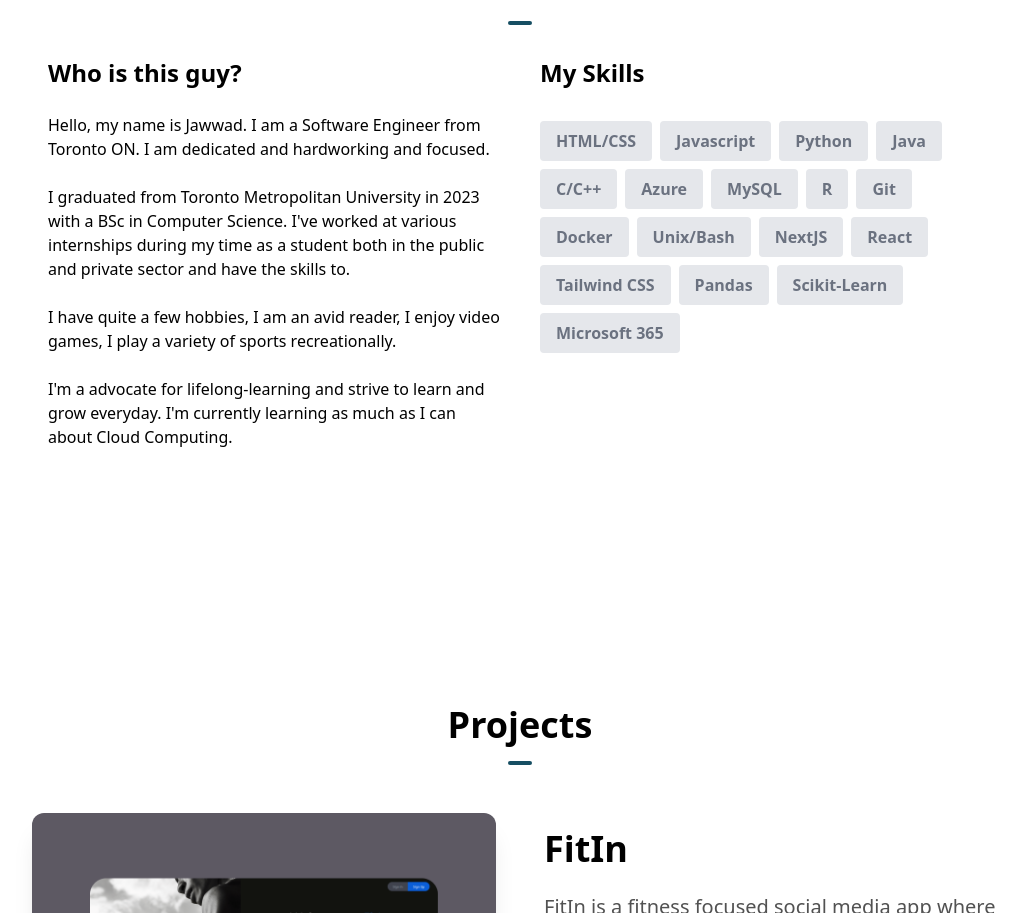
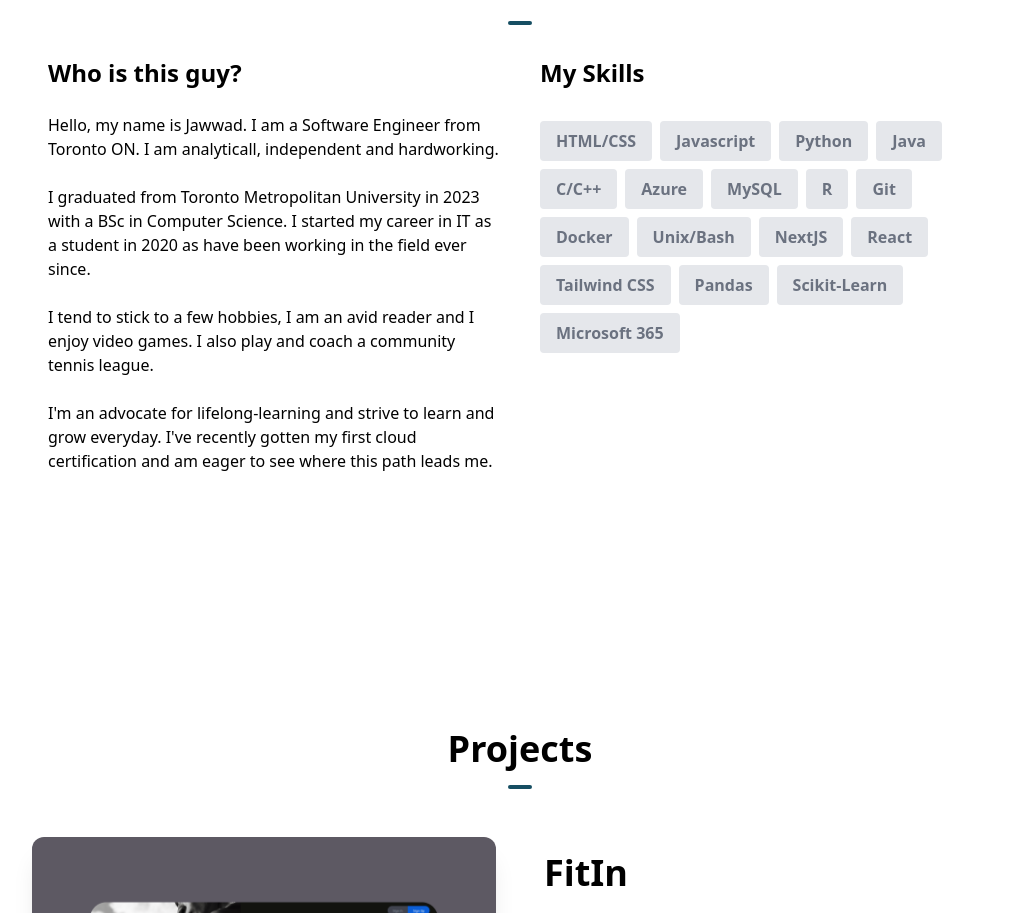
Before and after one commit to JawwadK/tailwind-portfolio, a Next.js app: page / in a window 1280 px wide. Shown: the part 1032-1945 px from the top of the page, without its empty margins (120-1146 px from the left). Built offline with nearby package versions, Linux system fonts and the light colour scheme.

Commit message:
Fixed apostrophe problems

```diff
--- a/components/About.tsx
+++ b/components/About.tsx
@@ -38,25 +38,24 @@ const About = () => {
 
                 <p>
                   Hello, my name is Jawwad. I am a Software Engineer from
-                  Toronto ON. I am dedicated and hardworking and focused.
+                  Toronto ON. I am analyticall, independent and hardworking.
                 </p>
                 <br />
                 <p>
                   I graduated from Toronto Metropolitan University in 2023 with
-                  a BSc in Computer Science. I've worked at various internships
-                  during my time as a student both in the public and private
-                  sector and have the skills to.
+                  a BSc in Computer Science. I started my career in IT as a
+                  student in 2020 as have been working in the field ever since.
                 </p>
                 <br />
                 <p>
-                  I have quite a few hobbies, I am an avid reader, I enjoy video
-                  games, I play a variety of sports recreationally.
+                  I tend to stick to a few hobbies, I am an avid reader and I
+                  enjoy video games. I also play and coach a community tennis
+                  league.
                 </p>
                 <br />
                 <p>
-                  I'm a advocate for lifelong-learning and strive to learn and
-                  grow everyday. I&apos;m currently learning as much as I can
-                  about Cloud Computing.
+                  I&apos;m an advocate for lifelong-learning and strive to learn
+                  and grow everyday. I&apos;ve recently gotten my first cloud certification and am eager to see where this path leads me.
                 </p>
               </div>
               <div className="md:w-1/2">
--- a/components/Content.tsx
+++ b/components/Content.tsx
@@ -56,10 +56,11 @@ const Content = () => {
 
           <div className="md:mt-2 md:w-3/5">
             <h1 className="font-bold text-4xl mt-6 md:text-7xl md:mt-0">
-              Hello, I'm Jawwad!
+              Hello, I&apos;m Jawwad!
             </h1>
             <p className="text-lg mt-4 mb-6 md:text-2xl">
-              I'm a Software Engineer based in Toronto. Dedicated to simplifying work with innovative solutions.
+              I&apos;m a Software Engineer based in Toronto. Dedicated to
+              simplifying work with innovative solutions.
             </p>
           </div>
         </div>
--- a/components/Footer.tsx
+++ b/components/Footer.tsx
@@ -32,19 +32,31 @@ const Footer = () => {
             </p>
           </div>
           <div className="flex flex-row item-center justify-center space-x-2 mb-1">
-            <a href="https://github.com/JawwadK" target="_blank">
+            <a
+              href="https://github.com/JawwadK"
+              target="_blank"
+              rel="noopener noreferrer"
+            >
               <FaGithub
                 className="text-neutral-600  dark:text-white transition ease-in-out hover:-translate-y-1 hover:scale-110 duration-100 cursor-pointer"
                 size={30}
               />
             </a>
-            <a href="https://www.linkedin.com/in/jawwadkhan77/" target="_blank">
+            <a
+              href="https://www.linkedin.com/in/jawwadkhan77/"
+              target="_blank"
+              rel="noopener noreferrer"
+            >
               <FaLinkedin
                 className="text-neutral-600  dark:text-white transition ease-in-out hover:-translate-y-1 hover:scale-110 duration-100 cursor-pointer"
                 size={30}
               />
             </a>
-            <a href="mailto:jawwad1809@gmail.com" target="_blank">
+            <a
+              href="mailto:jawwad1809@gmail.com"
+              target="_blank"
+              rel="noopener noreferrer"
+            >
               <MdEmail
                 className="text-neutral-600  dark:text-white transition ease-in-out hover:-translate-y-1 hover:scale-110 duration-100 cursor-pointer"
                 size={30}
```
